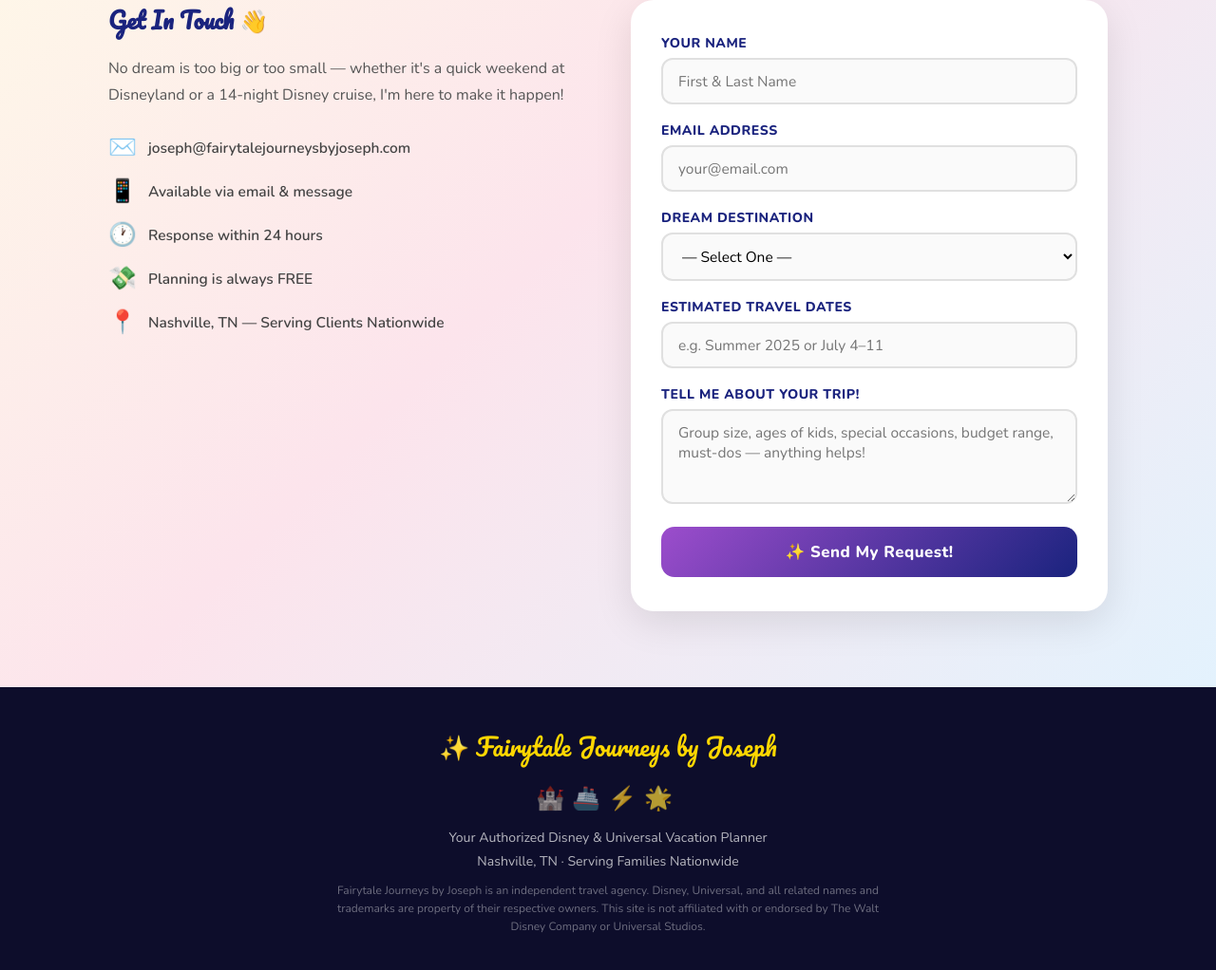
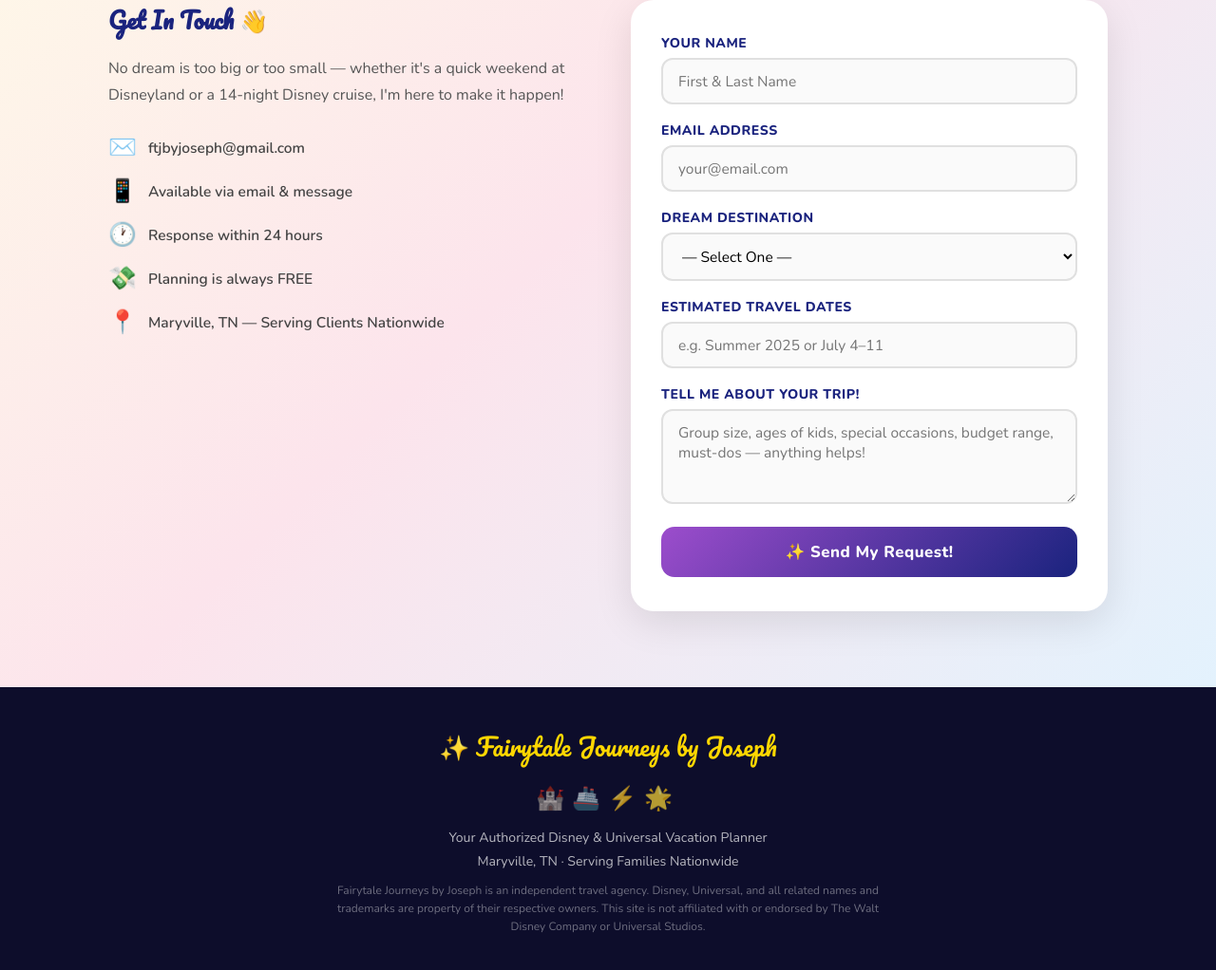
Before and after one commit to volinator25/fairytale-journeys, a plain HTML site: page index.html in a window 1280 px wide. Shown: the part 4475-5497 px from the top of the page at 95% size. Drawn offline with nearby package versions, Linux system fonts and the light colour scheme.

Commit message:
Update index.html

```diff
--- a/index.html
+++ b/index.html
@@ -700,11 +700,11 @@
       <div class="contact-info">
         <h3>Get In Touch 👋</h3>
         <p>No dream is too big or too small — whether it's a quick weekend at Disneyland or a 14-night Disney cruise, I'm here to make it happen!</p>
-        <div class="contact-detail"><span>✉️</span><span>joseph@fairytalejourneysbyjoseph.com</span></div>
+        <div class="contact-detail"><span>✉️</span><span>ftjbyjoseph@gmail.com</span></div>
         <div class="contact-detail"><span>📱</span><span>Available via email & message</span></div>
         <div class="contact-detail"><span>🕐</span><span>Response within 24 hours</span></div>
         <div class="contact-detail"><span>💸</span><span>Planning is always FREE</span></div>
-        <div class="contact-detail"><span>📍</span><span>Nashville, TN — Serving Clients Nationwide</span></div>
+        <div class="contact-detail"><span>📍</span><span>Maryville, TN — Serving Clients Nationwide</span></div>
       </div>
       <div class="contact-form">
         <div class="form-group">
@@ -746,7 +746,7 @@
   <div class="footer-logo">✨ Fairytale Journeys by Joseph</div>
   <div class="footer-emojis">🏰🚢⚡🌟</div>
   <p>Your Authorized Disney & Universal Vacation Planner</p>
-  <p>Nashville, TN · Serving Families Nationwide</p>
+  <p>Maryville, TN · Serving Families Nationwide</p>
   <p class="disclaimer">Fairytale Journeys by Joseph is an independent travel agency. Disney, Universal, and all related names and trademarks are property of their respective owners. This site is not affiliated with or endorsed by The Walt Disney Company or Universal Studios.</p>
 </footer>
 
```
